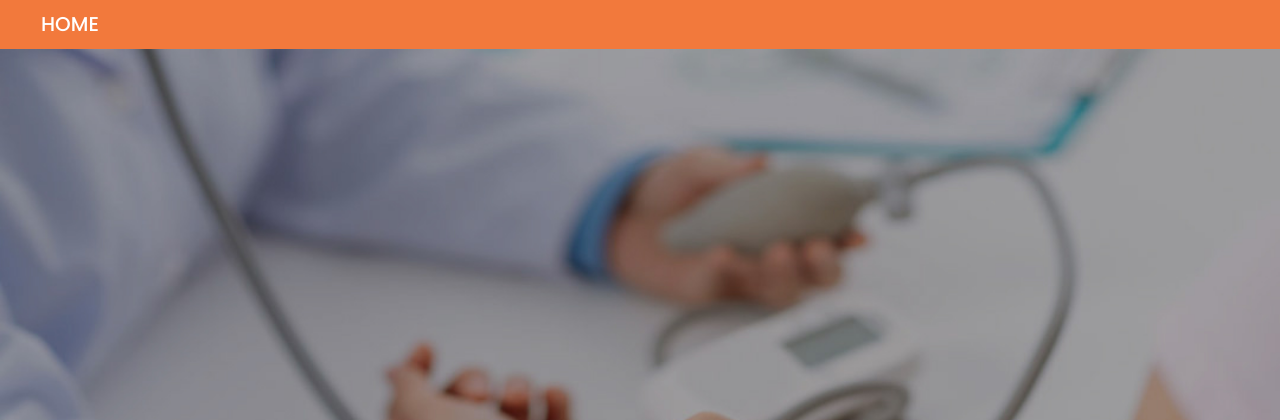
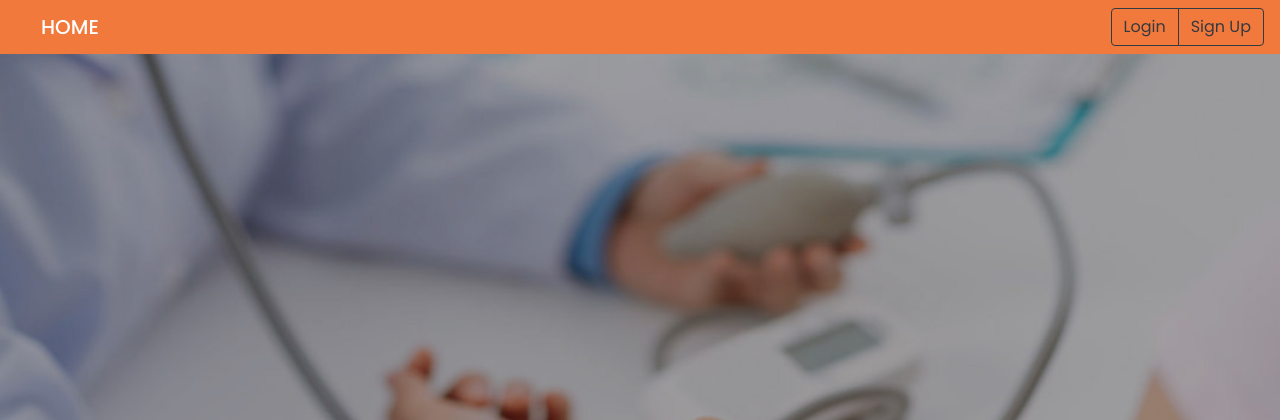
Before and after one commit to jfornqz/project-queue, a Django app: page / in a window 1280 px wide. Shown: the top 420 px of the page. Run offline with Django 3.2, Linux system fonts and the light colour scheme; some libraries are stand-ins or nearby versions.

Commit message:
แก้ไข Navbar ก่อน Login

```diff
--- a/templates/base.html
+++ b/templates/base.html
@@ -55,13 +55,24 @@
           <ul class="navbar-nav ml-auto">
                     {% if user.is_authenticated %}
                     <li class="nav-item mypage align-self-center">
-                        <p class="my-auto text-success">User: {{request.user.username}}</p>
+                        <h5 class="my-auto text-success">User: {{request.user.username}}</h5>
                     </li>
-                    <li class="nav-item mypage align-self-center">
-                    <a class="nav-link" href="{% url 'logout' %}">
-                        <button class="btn btn-outline-dark my-2 my-sm-0" type="">Logout</button>
+                      <button onclick="window.location.href = {% url 'logout' %}" class="btn btn-outline-dark mx-5">Logout</button>
+                    {% else %}
+                    <div class="btn-group" role="group" aria-label="Basic example">
+                      <button onclick="window.location.href = {% url 'login' %}" class="btn btn-outline-dark my-2 my-sm-0">Login</button>
+                      <button onclick="window.location.href = {% url 'register' %}" class="btn btn-outline-dark my-2 my-sm-0">Sign Up</button>
+                    </div>
+                    {% comment %} <li class="nav-item mypage align-self-center">
+                    <div class="btn-toolbar" role="toolbar" aria-label="Basic example">
+                    <a class="nav-link" href="{% url 'login' %}">
+                        <button class="btn btn-outline-dark my-2 my-sm-0" type="">Login</button>
                     </a>
-                    </li>
+                    <a class="nav-link" href="{% url 'register' %}">
+                        <button class="btn btn-outline-dark my-2 my-sm-0" type="">Register</button>
+                    </a>
+                    </div>
+                    </li> {% endcomment %}
                     {% endif %}
                 </ul>
           {% comment %} <ul class="nav ml-auto">
```
